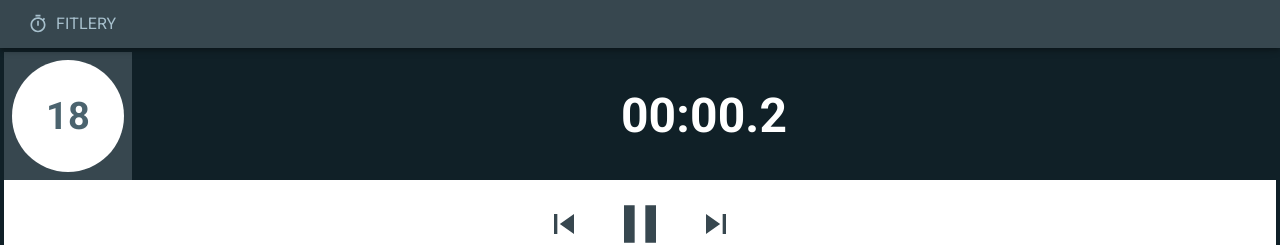
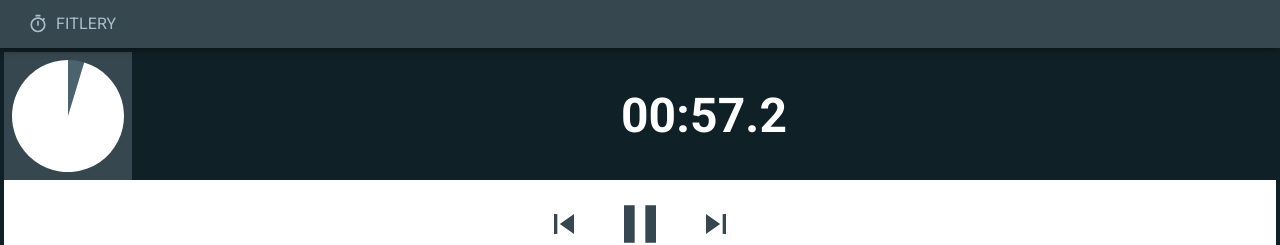
Before and after one commit to m00k/fitlery-web, a React (Create React App) app: page /recents in a window 1280 px wide. Both pictures are taken after a click on the button 640 px from the left and 224 px from the top of the page. Shown: the top 245 px of the page. Built offline with nearby package versions, Linux system fonts and the light colour scheme.

Commit message:
feat(avatar): add pie countdown

```diff
--- /dev/null
+++ b/src/player/GoAvatar.tsx
@@ -0,0 +1,94 @@
+import Box from '@material-ui/core/Box';
+import useTheme from '@material-ui/core/styles/useTheme';
+import React from 'react';
+
+function calcPoint(percent: number) {
+  const x = Math.cos(2 * Math.PI * percent);
+  const y = Math.sin(2 * Math.PI * percent);
+  return [x, y];
+}
+
+function calcArc(percent: number) {
+  const [startX, startY] = calcPoint(0);
+  const [endX, endY] = calcPoint(percent);
+  // if the slice is more than 50%, take the large arc (the long way around)
+  const largeArcFlag = percent > .5 ? 1 : 0;
+  return [startX, startY, endX, endY, largeArcFlag]
+}
+
+const GoAvatar = (props: any) => {
+  const { percentDone } = props;
+  const theme = useTheme();
+  const [startX, startY, endX, endY, largeArcFlag] = calcArc(percentDone);
+
+  return (
+    <Box
+      display='grid'
+      alignItems='center'
+      justifyContent='center'
+      bgcolor={theme.palette.primary.main}
+      p={1}
+    >
+      <svg
+        width="100%"
+        viewBox="-1 -1 2 2"
+        style={{
+          transform: 'rotate(-90deg)',
+        }}
+      >
+        <path
+          fill={theme.palette.secondary.dark}
+          d={`M ${startX} ${startY}
+            A 1 1 0 ${largeArcFlag} 1 ${endX} ${endY}
+            L 0 0`}
+        />
+        <path
+          fill={theme.palette.background.paper}
+          d={`M ${endX} ${endY}
+            A 1 1 0 ${Math.abs(1 - largeArcFlag)} 1 ${startX} ${startY}
+            L 0 0`}
+        />
+      </svg>
+
+    </Box>
+  );
+};
+
+export default GoAvatar;
+
+/*
+const svgEl = document.querySelector('svg');
+const slices = [
+  { percent: 0.1, color: 'Indigo' },
+];
+let cumulativePercent = 0;
+
+function getCoordinatesForPercent(percent) {
+  const x = Math.cos(2 * Math.PI * percent);
+  const y = Math.sin(2 * Math.PI * percent);
+  return [x, y];
+}
+
+slices.forEach(slice => {
+  // destructuring assignment sets the two variables at once
+  const [startX, startY] = [1,0]; //getCoordinatesForPercent(0);
+
+  const [endX, endY] = [0,-1]
+
+  // if the slice is more than 50%, take the large arc (the long way around)
+  const largeArcFlag = 1// slice.percent > .5 ? 1 : 0;
+
+	// create an array and join it just for code readability
+  const pathData = [
+    `M ${startX} ${startY}`, // Move
+    `A 1 1 0 ${largeArcFlag} 1 ${endX} ${endY}`, // Arc
+    `L 0 0`, // Line
+  ].join(' ');
+
+  // create a <path> and append it to the <svg> element
+  const pathEl = document.createElementNS('http://www.w3.org/2000/svg', 'path');
+  pathEl.setAttribute('d', pathData);
+  pathEl.setAttribute('fill', slice.color);
+  svgEl.appendChild(pathEl);
+});
+*/
--- a/src/player/Player.tsx
+++ b/src/player/Player.tsx
@@ -15,7 +15,8 @@ const Player = () => {
     console.log('####################', 'on zero');
     setState('pause');
   }
-  const [msLeft, , start, pause, reset] = useCountdown({onZero, ms: 3000});
+  const msTotal = 60000;
+  const [msLeft, , start, pause, reset] = useCountdown({onZero, ms: msTotal});
 
   return (
     <Grid
@@ -29,7 +30,8 @@ const Player = () => {
       <WorkoutBanner
         workout={workouts[0]} // TODO
         playerState={state}
-        msLeft={msLeft}
+        msLeft={msLeft} // TODO: context or store
+        msTotal={msTotal}
       >
       </WorkoutBanner>
       <Controls
--- a/src/player/WorkoutBanner.tsx
+++ b/src/player/WorkoutBanner.tsx
@@ -1,19 +1,23 @@
-import React from 'react';
+import React, { ReactNode } from 'react';
 import Grid from '../shared/Grid';
 import CardAvatar from '../workout/CardAvatar';
 import CardText from '../workout/CardText';
 import { WorkoutData } from '../workout/data';
 import Countdown from './Countdown';
+import GoAvatar from './GoAvatar';
 import { PlayerState } from './Player';
 
 interface WorkoutBannerProps {
   workout: WorkoutData;
   playerState: PlayerState;
   msLeft: number;
+  msTotal: number;
+  children?: ReactNode;
 }
 
-const WorkoutBanner = (props: any) => {
-  const { workout, playerState, msLeft } = props;
+const WorkoutBanner: React.FunctionComponent<WorkoutBannerProps> = (props: WorkoutBannerProps) => {
+  const { workout, playerState, msLeft, msTotal } = props;
+  const percentDone = 1 - msLeft / msTotal;
 
   return (
     <Grid
@@ -21,7 +25,10 @@ const WorkoutBanner = (props: any) => {
       gridTemplateColumns="128px 1fr" // TODO: magic numbers
       width={1}
     >
-      <CardAvatar workout={workout}/>
+      {playerState === 'stop'
+        ? <CardAvatar workout={workout}/>
+        : <GoAvatar percentDone={percentDone}/>
+      }
       {playerState === 'stop'
         ? <CardText workout={workout}/>
         : <Countdown msLeft={msLeft}/>
```
